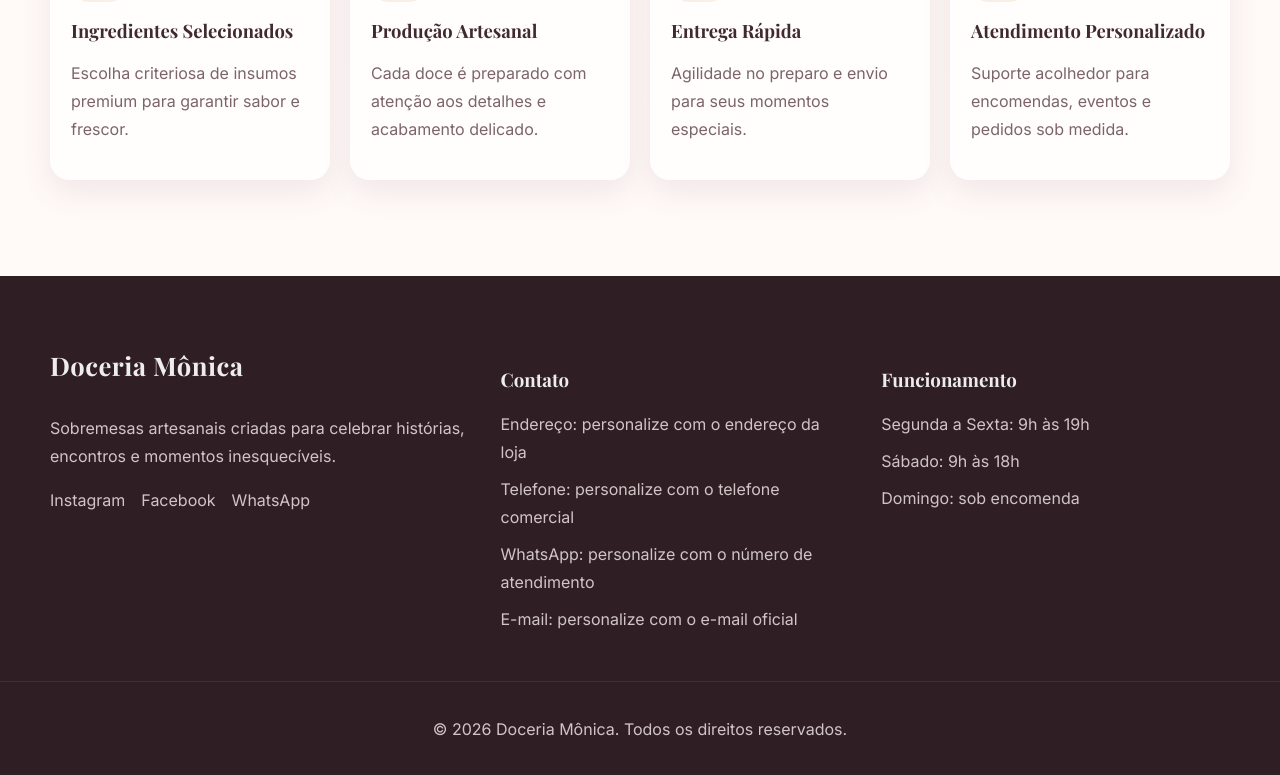
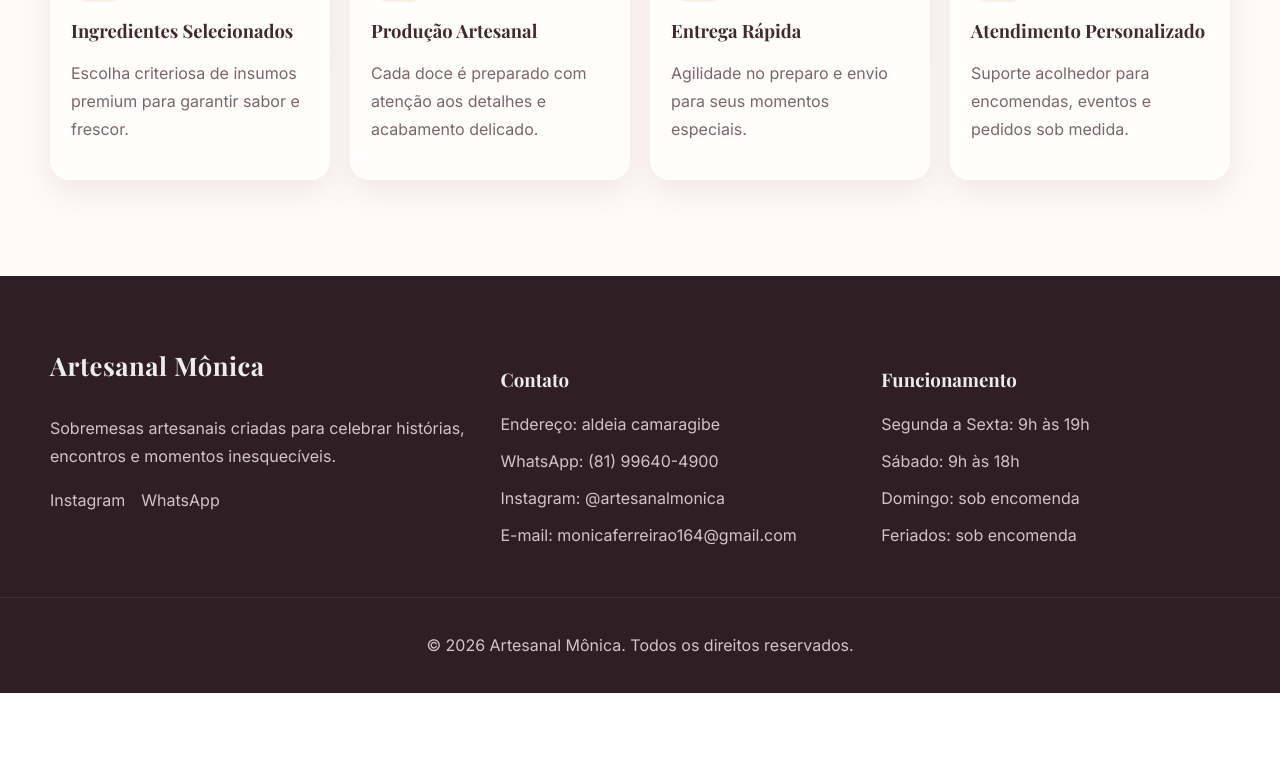
Before and after one commit to rodlcs/doceria-monica, a React (Vite) app: page / in a window 1280 px wide. Shown: the part 3773-4548 px from the top of the page. After the commit the page ends 4466 px from the top, so only its background shows below. Built offline with nearby package versions, Linux system fonts and the light colour scheme.

Commit message:
feat:adicionei um componente importante

```diff
--- a/src/components/Footer.jsx
+++ b/src/components/Footer.jsx
@@ -4,26 +4,29 @@ export function Footer() {
       <div className="container footer-grid">
         <div>
           <a href="#inicio" className="logo footer-logo">
-            Doceria Mônica
+            Artesanal Mônica
           </a>
           <p>
             Sobremesas artesanais criadas para celebrar histórias, encontros e momentos
             inesquecíveis.
           </p>
           <div className="social-list">
-            <a href="#contato">Instagram</a>
-            <a href="#contato">Facebook</a>
-            <a href="#contato">WhatsApp</a>
+            <a href="https://www.instagram.com/artesanalmonica" target="_blank" rel="noopener noreferrer">
+              Instagram
+            </a>
+            <a href="https://wa.me/5581996404900" target="_blank" rel="noopener noreferrer">
+              WhatsApp
+            </a>
           </div>
         </div>
 
         <div>
           <h3>Contato</h3>
           <ul>
-            <li>Endereço: personalize com o endereço da loja</li>
-            <li>Telefone: personalize com o telefone comercial</li>
-            <li>WhatsApp: personalize com o número de atendimento</li>
-            <li>E-mail: personalize com o e-mail oficial</li>
+            <li>Endereço: aldeia camaragibe</li>
+            <li>WhatsApp: (81) 99640-4900</li>
+            <li>Instagram: @artesanalmonica</li>
+            <li>E-mail: monicaferreirao164@gmail.com</li>
           </ul>
         </div>
 
@@ -33,12 +36,13 @@ export function Footer() {
             <li>Segunda a Sexta: 9h às 19h</li>
             <li>Sábado: 9h às 18h</li>
             <li>Domingo: sob encomenda</li>
+            <li>Feriados: sob encomenda</li>
           </ul>
         </div>
       </div>
 
       <div className="footer-bottom">
-        <p>© 2026 Doceria Mônica. Todos os direitos reservados.</p>
+        <p>© 2026 Artesanal Mônica. Todos os direitos reservados.</p>
       </div>
     </footer>
   )
```
